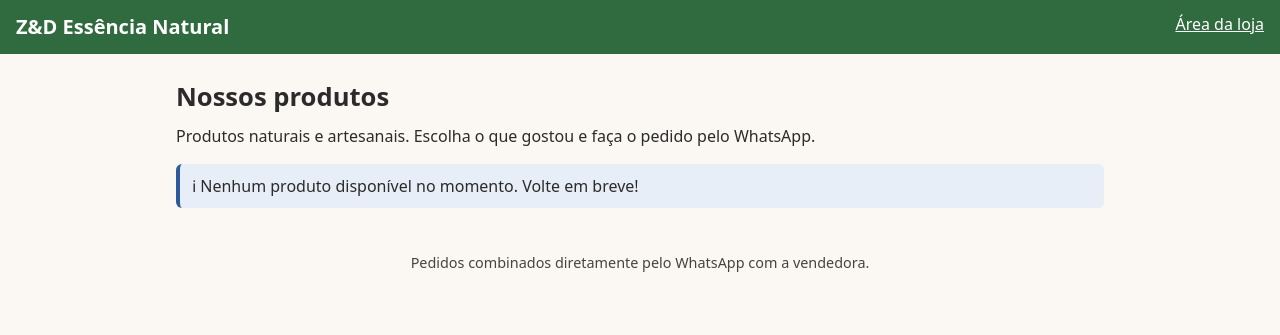
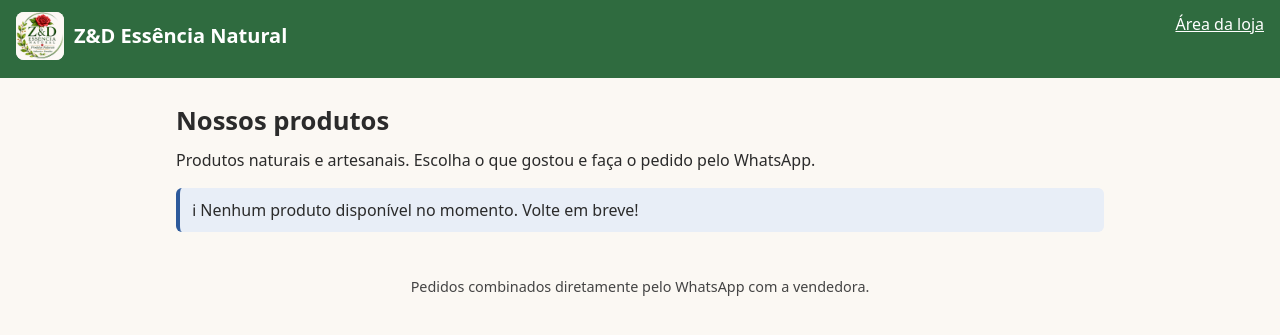
Before and after one commit to Eduardomss/vitrine-essencia-mvp., a Django app: page / in a window 1280 px wide. Shown: the top 335 px of the page. Run offline with Django 5.2, Linux system fonts and the light colour scheme; data that the repository does not hold is empty.

Commit message:
feat: logo da Z&D Essência Natural no cabeçalho e ícone do site
Co-Authored-By: Claude Sonnet 5.5 <noreply@anthropic.com>
Claude-Session: https://claude.ai/code/session_019BUncLLGPfh5vBaV8GLrLg

```diff
--- a/vitrine/static/vitrine/estilo.css
+++ b/vitrine/static/vitrine/estilo.css
@@ -18,7 +18,8 @@ body {
 .pular { position: absolute; left: -999px; }
 .pular:focus { left: 8px; top: 8px; background: #fff; padding: 8px 12px; z-index: 10; }
 .topo { background: var(--verde); padding: 12px 16px; }
-.topo .marca { color: #fff; font-weight: 700; font-size: 1.25rem; text-decoration: none; }
+.topo .marca { color: #fff; font-weight: 700; font-size: 1.25rem; text-decoration: none; display: inline-flex; align-items: center; gap: 10px; min-height: 44px; }
+.topo .logo { width: 48px; height: 48px; border-radius: 8px; background: #fff; }
 .topo nav { display: inline-flex; gap: 12px; float: right; align-items: center; }
 .topo nav a, .topo nav button { color: #fff; }
 .pagina { max-width: 960px; margin: 0 auto; padding: 16px; }
--- a/vitrine/templates/vitrine/base.html
+++ b/vitrine/templates/vitrine/base.html
@@ -4,12 +4,16 @@
   <meta charset="utf-8">
   <meta name="viewport" content="width=device-width, initial-scale=1">
   <title>{% block titulo %}{{ LOJA_NOME }}{% endblock %}</title>
+  <link rel="icon" type="image/png" href="{% static 'vitrine/favicon.png' %}">
   <link rel="stylesheet" href="{% static 'vitrine/estilo.css' %}">
 </head>
 <body>
   <a class="pular" href="#conteudo">Pular para o conteúdo</a>
   <header class="topo">
-    <a class="marca" href="{% url 'vitrine' %}">{{ LOJA_NOME }}</a>
+    <a class="marca" href="{% url 'vitrine' %}">
+      <img class="logo" src="{% static 'vitrine/logo.jpg' %}" alt="Logo {{ LOJA_NOME }}" width="48" height="48">
+      <span>{{ LOJA_NOME }}</span>
+    </a>
     <nav aria-label="Área da loja">
       {% if user.is_authenticated %}
         <a href="{% url 'painel' %}">Painel</a>
```
Also changed, not shown: vitrine/static/vitrine/favicon.png (added), vitrine/static/vitrine/logo.jpg (added).
